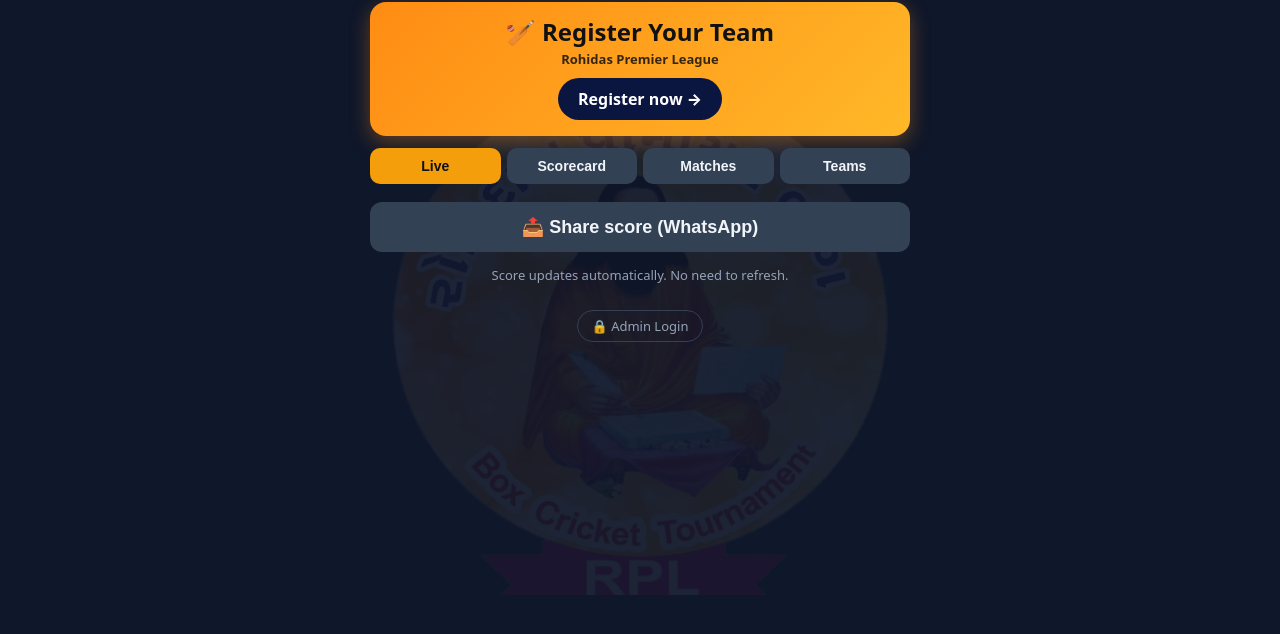
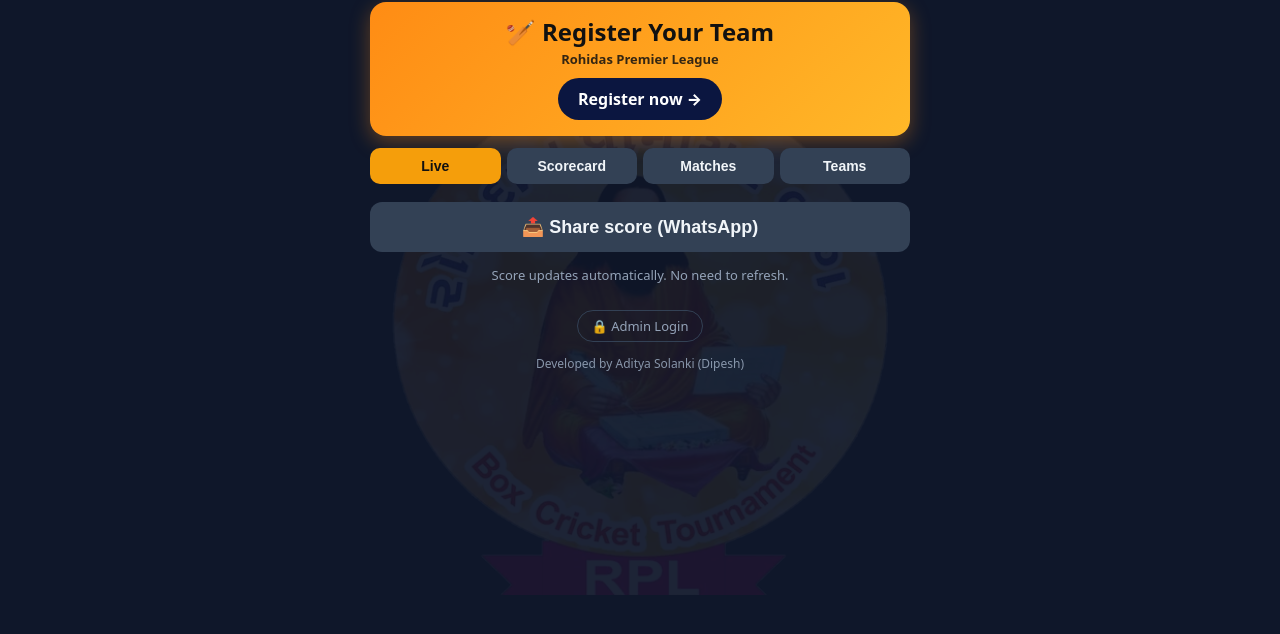
Before and after one commit to aditya7191/rpl-scorer, a website: page public/index.html in a window 1280 px wide. Shown: the part 68-702 px from the top of the page. Drawn offline with Linux system fonts and the light colour scheme; no server answers.

Commit message:
Add subtle developer credit footer on every page

```diff
--- a/public/index.html
+++ b/public/index.html
@@ -19,7 +19,8 @@
   <div id="v-teams" class="hide"></div>
   <div id="shareBox"><button class="big sec" id="shareBtn">📤 Share score (WhatsApp)</button>
   <div class="mut" style="text-align:center;margin:14px 0">Score updates automatically. No need to refresh.</div></div>
-  <div class="foot"><a href="/admin" id="adminLink" class="adminlink">🔒 Admin Login</a></div>
+  <div class="foot"><a href="/admin" id="adminLink" class="adminlink">🔒 Admin Login</a>
+  <div class="credit">Developed by Aditya Solanki (Dipesh)</div></div>
 </div>
 <script src="/engine.js"></script><script src="/ui.js"></script><script src="/reg-common.js"></script><script src="/teams-view.js"></script>
 <script>
--- a/public/style.css
+++ b/public/style.css
@@ -110,3 +110,5 @@ input[readonly]{opacity:.75}
 .regcta.closed{background:linear-gradient(135deg,#475569,#64748b);color:#fff;box-shadow:none}
 .foot{text-align:center;margin:26px 0 30px}
 .adminlink{display:inline-block;font-size:13px;color:var(--mut);text-decoration:none;border:1px solid #334155;border-radius:999px;padding:6px 14px}
+.credit{text-align:center;margin:18px 0 28px;font-size:12px;color:var(--mut);opacity:.9;line-height:1.4;-webkit-text-size-adjust:100%}
+.foot .credit{margin:14px 0 0}
```
Also changed, not shown: public/admin.html (+1 -0 lines), public/register.html (+1 -0 lines), public/registration.html (+1 -0 lines), public/teams.html (+1 -0 lines).
